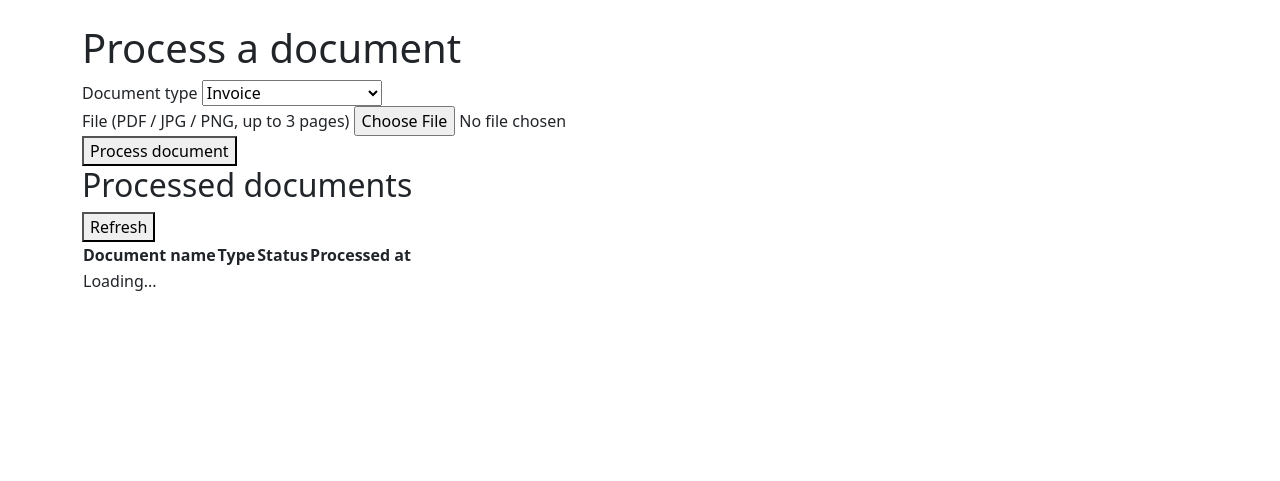
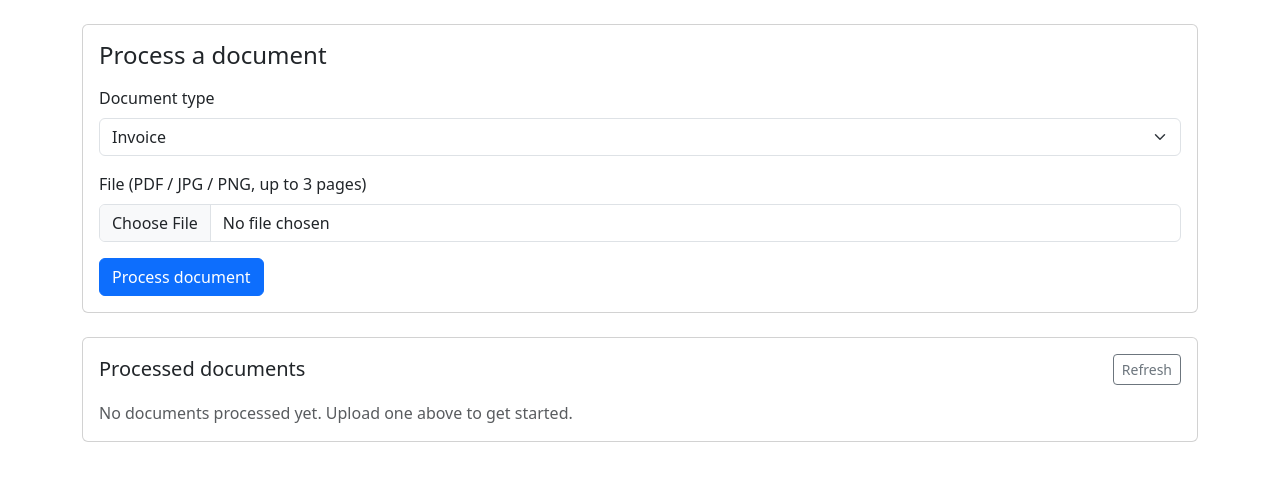
Before and after one commit to Aribahcodes/Document-Intelligence-Platform, a Flask app: page / in a window 1280 px wide. Shown: the part 56-537 px from the top of the page. Run offline with Flask 3, Linux system fonts and the light colour scheme.

Commit message:
Refactor(frontend): Rewrite dashboard with Bootstrap and server-rendered document list

```diff
--- a/frontend/templates/dashboard.html
+++ b/frontend/templates/dashboard.html
@@ -2,33 +2,37 @@
 {% block title %}Dashboard - Document Intelligence{% endblock %}
 {% block content %}
 
-<section class="panel">
-  <h1>Process a document</h1>
-  <form id="upload-form">
-    <div class="field-row">
-      <label for="document_type">Document type</label>
-      <select id="document_type" name="document_type" required>
+<div class="card mb-4">
+  <div class="card-body">
+    <h1 class="card-title h4 mb-3">Process a document</h1>
+    <form method="POST" action="{{ url_for('frontend.dashboard') }}" enctype="multipart/form-data">
+      <div class="mb-3">
+        <label for="document_type" class="form-label">Document type</label>
+        <select class="form-select" id="document_type" name="document_type" required>
           <option value="invoice">Invoice</option>
           <option value="balance_sheet">Balance Sheet</option>
           <option value="profit_and_loss">Profit &amp; Loss</option>
           <option value="cash_flow_statement">Cash Flow Statement</option>
         </select>
       </div>
-    <div class="field-row">
-      <label for="file">File (PDF / JPG / PNG, up to 3 pages)</label>
-      <input type="file" id="file" name="file" accept=".pdf,.jpg,.jpeg,.png" required />
+      <div class="mb-3">
+        <label for="file" class="form-label">File (PDF / JPG / PNG, up to 3 pages)</label>
+        <input class="form-control" type="file" id="file" name="file" accept=".pdf,.jpg,.jpeg,.png" required>
       </div>
-    <button type="submit" id="process-btn">Process document</button>
+      <button type="submit" class="btn btn-primary">Process document</button>
     </form>
-  <div id="upload-status" class="status-msg"></div>
-</section>
+  </div>
+</div>
 
-<section class="panel">
-  <div class="panel-header">
-    <h2>Processed documents</h2>
-    <button id="refresh-btn" class="secondary" type="button">Refresh</button>
+<div class="card">
+  <div class="card-body">
+    <div class="d-flex justify-content-between align-items-center mb-3">
+      <h2 class="h5 mb-0">Processed documents</h2>
+      <a href="{{ url_for('frontend.dashboard') }}" class="btn btn-outline-secondary btn-sm">Refresh</a>
     </div>
-  <table class="doc-table">
+
+    {% if documents %}
+    <table class="table table-hover align-middle">
       <thead>
         <tr>
           <th>Document name</th>
@@ -37,13 +41,25 @@
           <th>Processed at</th>
         </tr>
       </thead>
-    <tbody id="doc-table-body">
-      <tr><td colspan="4" class="empty-row">Loading...</td></tr>
+      <tbody>
+        {% for doc in documents %}
+        <tr>
+          <td>
+            <a href="{{ url_for('frontend.document_result', document_name=doc.document_name) }}">
+              {{ doc.document_name }}
+            </a>
+          </td>
+          <td>{{ doc.document_type }}</td>
+          <td><span class="badge status-{{ doc.processing_status }}">{{ doc.processing_status }}</span></td>
+          <td>{{ doc.processed_at }}</td>
+        </tr>
+        {% endfor %}
       </tbody>
     </table>
-</section>
+    {% else %}
+    <p class="text-muted mb-0">No documents processed yet. Upload one above to get started.</p>
+    {% endif %}
+  </div>
+</div>
 
 {% endblock %}
-{% block scripts %}
-<script src="{{ url_for('frontend.static', filename='js/dashboard.js') }}"></script>
-{% endblock %}
```
Lines whose indentation alone changed are shown as unchanged.
